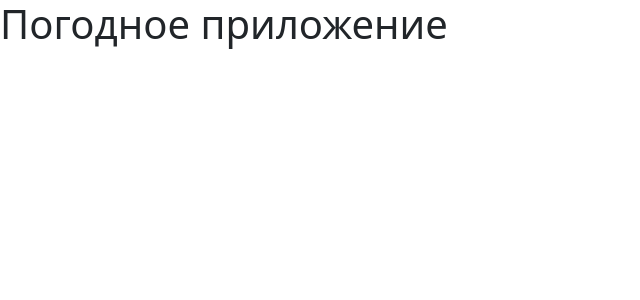
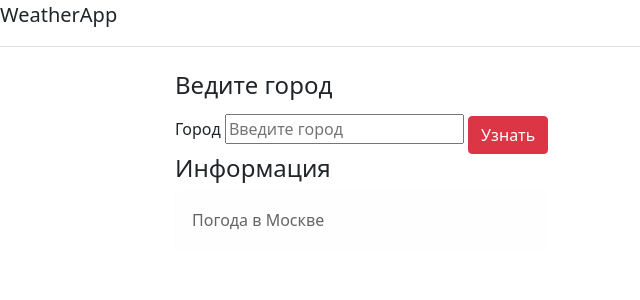
Before and after one commit to pavelolofinskiy/-WeatherApp, a Django app: page / in a window 1280 px wide. Shown: the top 300 px of the page, without its empty margins (0-640 px from the left). Run offline with Django 4.2, Linux system fonts and the light colour scheme.

Commit message:
add layout with bootstrap in index.html

```diff
--- a/weather/templates/index.html
+++ b/weather/templates/index.html
@@ -3,9 +3,31 @@
 <head>
     <meta charset="UTF-8">
     <title>Погодное приложение</title>
-    <link rel="stylesheet" href="https://cdn.jsdelivr.net/npm/bootstrap@5.1.3/dist/css/bootstrap.min.css">
+    <link rel="stylesheet" href="https://cdn.jsdelivr.net/npm/bootstrap@5.1.3/dist/css/bootstrap.min.css" integrity="sha384-1BmE4kWBq78iYhFldvKuhfTAU6auU8tT94WrHftjDbrCEXSU1oBoqyl2QvZ6jIW3" crossorigin="anonymous">
 </head>
 <body>
- <h1>Погодное приложение</h1>
+ <div class="d-flex flex-column flex-md-row align-items-center pb-3 mb-4 border-bottom">
+      <a href="/" class="d-flex align-items-center text-dark text-decoration-none">
+        <title>Bootstrap</title><path fill-rule="evenodd" clip-rule="evenodd" d="M24.509 0c-6.733 0-11.715 5.893-11.492 12.284.214 6.14-.064 14.092-2.066 20.577C8.943 39.365 5.547 43.485 0 44.014v5.972c5.547.529 8.943 4.649 10.951 11.153 2.002 6.485 2.28 14.437 2.066 20.577C12.794 88.106 17.776 94 24.51 94H93.5c6.733 0 11.714-5.893 11.491-12.284-.214-6.14.064-14.092 2.066-20.577 2.009-6.504 5.396-10.624 10.943-11.153v-5.972c-5.547-.529-8.934-4.649-10.943-11.153-2.002-6.484-2.28-14.437-2.066-20.577C105.214 5.894 100.233 0 93.5 0H24.508zM80 57.863C80 66.663 73.436 72 62.543 72H44a2 2 0 01-2-2V24a2 2 0 012-2h18.437c9.083 0 15.044 4.92 15.044 12.474 0 5.302-4.01 10.049-9.119 10.88v.277C75.317 46.394 80 51.21 80 57.863zM60.521 28.34H49.948v14.934h8.905c6.884 0 10.68-2.772 10.68-7.727 0-4.643-3.264-7.207-9.012-7.207zM49.948 49.2v16.458H60.91c7.167 0 10.964-2.876 10.964-8.281 0-5.406-3.903-8.178-11.425-8.178H49.948z" fill="currentColor" data-darkreader-inline-fill="" style="--darkreader-inline-fill:currentColor;"></path></svg>
+        <span class="fs-5">WeatherApp</span>
+      </a>
+    </div>
+ <div class="container">
+     <div class="row"></div>
+      <div class="col-5 offset-1">
+          <h4>Ведите город</h4>
+          <form action="">
+              <label for="city">Город</label>
+              <input type="text" id="city" name="city" placeholder="Введите город">
+              <input type="submit" name="send" value="Узнать" class="mt-2 btn btn-danger">
+          </form>
+      </div>
+     <div class="col-4 offset-1">
+         <h4>Информация</h4>
+         <div class="alert alert-light">
+             Погода в Москве
+         </div>
+     </div>
+ </div>
 </body>
 </html>
```
